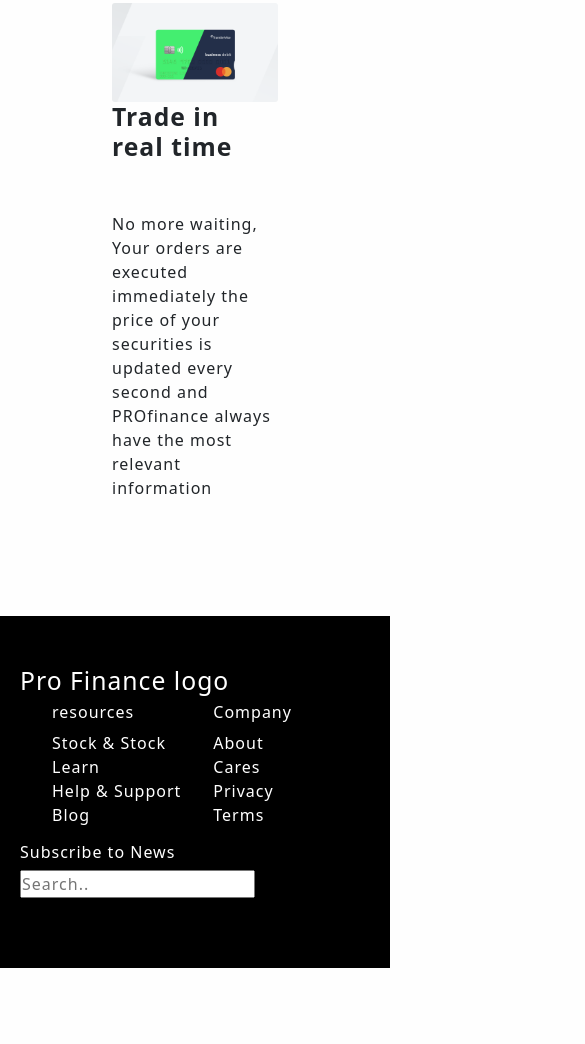
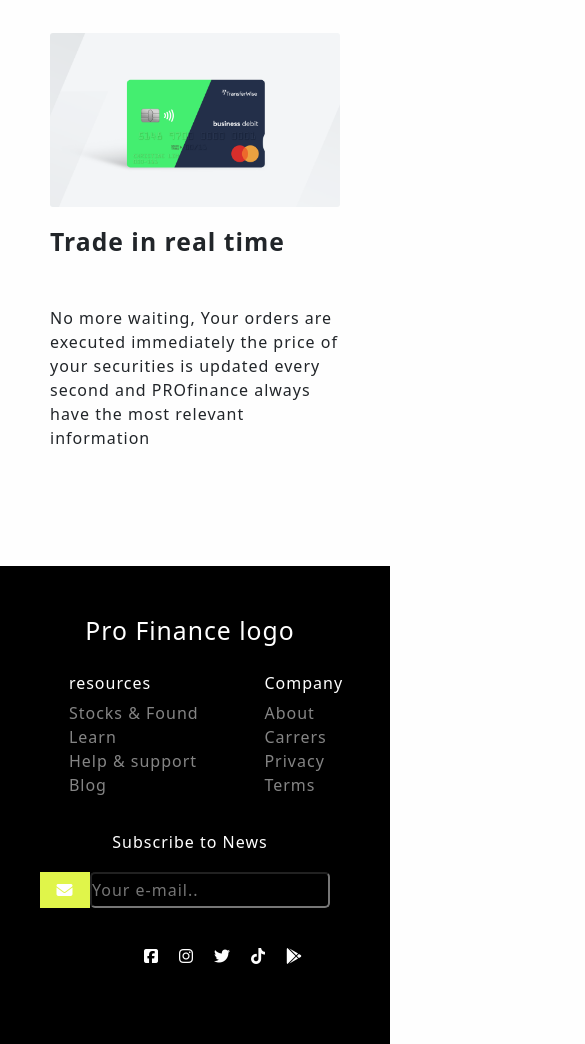
Before and after one commit to Akanimomichael/Payment-web, a plain HTML site: page index.html in a window 390 px wide. Shown: the part 3079-4123 px from the top of the page, 585 px wide, since content can reach past the window. Before the commit the page ends 4047 px from the top, so only its background shows below. Drawn offline with nearby package versions, Linux system fonts and the light colour scheme.

Commit message:
the just brought light

```diff
--- a/assets1/css/style.css
+++ b/assets1/css/style.css
@@ -183,6 +183,24 @@ color: black;
 /* partners logo styling*/
 .partners-img{
 }
+.footer-link > a{
+  text-decoration: none;
+  color: rgba(255, 255, 255, 0.521);
+}
+.footer-link > a:hover{
+  color: #E0F54A;
+}
+.next{
+  color: black;
+}
+.display{
+  height: 130px;
+  width: 130px;
+  display: block;
+  margin-left: auto;
+  margin-right: auto;
+  display: none;
+}
 .partners-img >  img{
   height: 100px;
   width: 100px;
@@ -261,7 +279,34 @@ li{
 .company-footer{
 
 }
+.icon {
+  padding: 10px;
+  background: #E0F54A ;
+  color: white;
+  min-width: 50px;
+  text-align: center;
+}
+.form{
+  background-color: black;
+  color: rgba(255, 255, 255, 0.384);
+    border-radius: 5px;
 
+}
+.form-wrapper{
+  display: flex;
+
+}
+.social-icon{
+  margin-top: 40px;
+  display: flex;
+}
+.social-icon > a >i{
+  margin: 10px;
+  color: white;
+}
+.social-icon > a > i:hover{
+color: #E0F54A;
+}
 
   /* media query section */
 
@@ -291,6 +336,40 @@ li{
 
 
 }
-@media (max-width: 747px){
+@media (max-width: 900px){
 
+.display{
+  display:block;
 }
+.partners-img{
+  display: none;
+}
+
+  .pro{
+    text-align: center;
+  }
+  .center-list > div{
+margin: 0 auto ;
+margin-top: 20px;
+  }
+  .subscribe{
+    text-align: center;
+    margin-top: 20px;
+  }
+  .form-wrapper{
+    margin: 20px;
+    margin-top: 20px;
+
+  }
+  .form{
+    width: 80%;
+  }
+  .social-icon{
+    margin-top: 30px;
+    margin-left: 30%;
+
+  }
+  .h2-trade{
+    margin-top: 20px;
+  }
+}
--- a/index.html
+++ b/index.html
@@ -7,7 +7,6 @@
 
     <!-- Bootstrap CSS -->
     <link href="https://cdn.jsdelivr.net/npm/bootstrap@5.0.2/dist/css/bootstrap.min.css" rel="stylesheet" integrity="sha384-EVSTQN3/azprG1Anm3QDgpJLIm9Nao0Yz1ztcQTwFspd3yD65VohhpuuCOmLASjC" crossorigin="anonymous">
-
     <title>Payment Site</title>
     <link rel="stylesheet" href="assets/css/styles.css">
     <script src="https://kit.fontawesome.com/dbe6919710.js" crossorigin="anonymous"></script>
@@ -200,6 +199,30 @@
       <img src="assets1/img/master card logo (1).png" alt="">
       <img src="assets1/img/master card logo (1).png" alt="">
     </div>
+    <div id="carouselExampleDark" class="carousel carousel-dark slide display" data-bs-ride="carousel">
+            <div class="carousel-inner">
+        <div class="carousel-item active" >
+          <img class="w-100" src="assets1/img/master card logo (1).png" alt="">
+
+        </div>
+        <div class="carousel-item">
+          <img class="w-100" src="assets1/img/n logo.png" alt="">
+
+        </div>
+        <div class="carousel-item">
+          <img class="w-100" src="assets1/img/citi logo.png" alt="">
+        </div>
+      </div>
+      <button class="carousel-control-prev" type="button" data-bs-target="#carouselExampleDark" data-bs-slide="prev">
+        <span class="carousel-control-prev-icon" aria-hidden="true"></span>
+        <span class="visually-hidden">Previous</span>
+      </button>
+      <button class="carousel-control-next" type="button" data-bs-target="#carouselExampleDark" data-bs-slide="next">
+        <span class="carousel-control-next-icon" aria-hidden="true"></span>
+        <span class="visually-hidden">Next</span>
+      </button>
+    </div>
+    </div>
       </div>
       <!-- dark card section -->
       <!-- <div class="container-fluid  div-black-card"> -->
@@ -236,48 +259,62 @@
       <div class="container-fluid footer-wrapper" >
         <div class="row">
           <div class="col-xl-4 col-lg-4 col-md-4 col-sm-12">
-<h2>Pro Finance logo</h2>          </div>
+<h2 class="pro">Pro Finance logo</h2>          </div>
           <div class="col-xl-4 col-lg-4 col-md-4 col-sm-12">
-            <div class="flex">
+            <div class="flex center-list">
               <div class="resources-footer">
 
                 <ul class="ul-footer">
                   <h6>resources</h6>
+                  <span style="margin-top: 50px;">
 
-                  <li class="footer-link">Stock & Stock </li>
-                  <li class="footer-link">Learn</li>
-                  <li class="footer-link">Help & Support</li>
-                  <li class="footer-link">Blog</li>
-
+                  <li class="footer-link"><a href="#">Stocks & Found</a></li>
+                  <li class="footer-link"><a href="#">Learn</a></li>
+                  <li class="footer-link"><a href="#">Help & support</a></li>
+                <li class="footer-link"><a href="#">Blog</a></li>
+                </span>
                 </ul>
               </div>
               <div class="company-footer">
 
                 <ul class="ul-footer">
-                  <h6>Company</h6>
-                  <li class="footer-link">About</li>
-                  <li class="footer-link">Cares</li>
-                  <li class="footer-link">Privacy</li>
-                  <li class="footer-link">Terms</li>
+                 <h6>Company</h6>
+                  <span style="margin-top: 50px;">
+                    <li class="footer-link"><a href="#">About</a></li>
+                    <li class="footer-link"><a href="#">Carrers</a></li>
+                    <li class="footer-link"><a href="#">Privacy</a></li>
+                  <li class="footer-link"><a href="#">Terms</a></li>
+                </span>
 
                 </ul>
               </div>
             </div>
 
           </div>
-          <div class="col-xl-4 col-lg-4 col-md-4 col-sm-12">
-          <h6>Subscribe to News</h6>
-          <form>
-            <input type="text" name="Your e-mail" placeholder="Search..">
+          <div class="col-xl-4 col-lg-4 col-md-4 col-sm-12 social-part">
+          <h6 class="subscribe">Subscribe to News</h6>
+          <form class="form-wrapper">
+            <i class="fa fa-envelope icon"></i>
+
+            <input class="form" type="text" name="Email" placeholder="Your e-mail..">
           </form>
+
+          <div class="social-icon" style="padding-left: 12px ;">
+          <a class="icons-a" href="#">  <i class="fa-brands fa-facebook-square"></i></a>
+          <a class="icons-a" href="#">   <i class="fa-brands fa-instagram"></i></a>
+          <a class="icons-a" href="#">   <i class="fa-brands fa-twitter"></i></a>
+          <a class="icons-a" href="#">   <i class="fa-brands fa-tiktok"></i></a>
+          <a class="icons-a" href="#">   <i class="fa-brands fa-google-play"></i></a>
+
+          </div>
           </div>
         </div>
 
       </div>
 
     <!-- Option 1: Bootstrap Bundle with Popper -->
-    <script src="https://cdn.jsdelivr.net/npm/bootstrap@5.0.2/dist/js/bootstrap.bundle.min.js" integrity="sha384-MrcW6ZMFYlzcLA8Nl+NtUVF0sA7MsXsP1UyJoMp4YLEuNSfAP+JcXn/tWtIaxVXM" crossorigin="anonymous"></script>
-    <script src="assets/js/script.js"></script>
+    <script src="https://cdn.jsdelivr.net/npm/@popperjs/core@2.9.2/dist/umd/popper.min.js" integrity="sha384-IQsoLXl5PILFhosVNubq5LC7Qb9DXgDA9i+tQ8Zj3iwWAwPtgFTxbJ8NT4GN1R8p" crossorigin="anonymous"></script>
+    <script src="https://cdn.jsdelivr.net/npm/bootstrap@5.0.2/dist/js/bootstrap.min.js" integrity="sha384-cVKIPhGWiC2Al4u+LWgxfKTRIcfu0JTxR+EQDz/bgldoEyl4H0zUF0QKbrJ0EcQF" crossorigin="anonymous"></script>    <script src="assets/js/script.js"></script>
     <!-- Option 2: Separate Popper and Bootstrap JS -->
     <!--
     <script src="https://cdn.jsdelivr.net/npm/@popperjs/core@2.9.2/dist/umd/popper.min.js" integrity="sha384-IQsoLXl5PILFhosVNubq5LC7Qb9DXgDA9i+tQ8Zj3iwWAwPtgFTxbJ8NT4GN1R8p" crossorigin="anonymous"></script>
```
Also changed, not shown: assets1/img/citi logo.png, assets1/img/master card logo (1).png, assets1/img/n logo.png.
